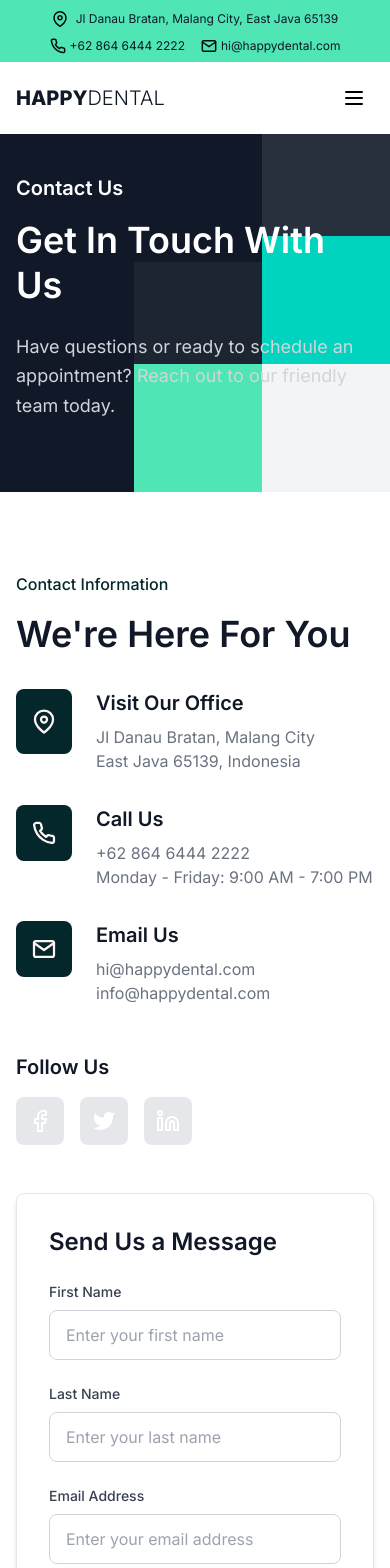
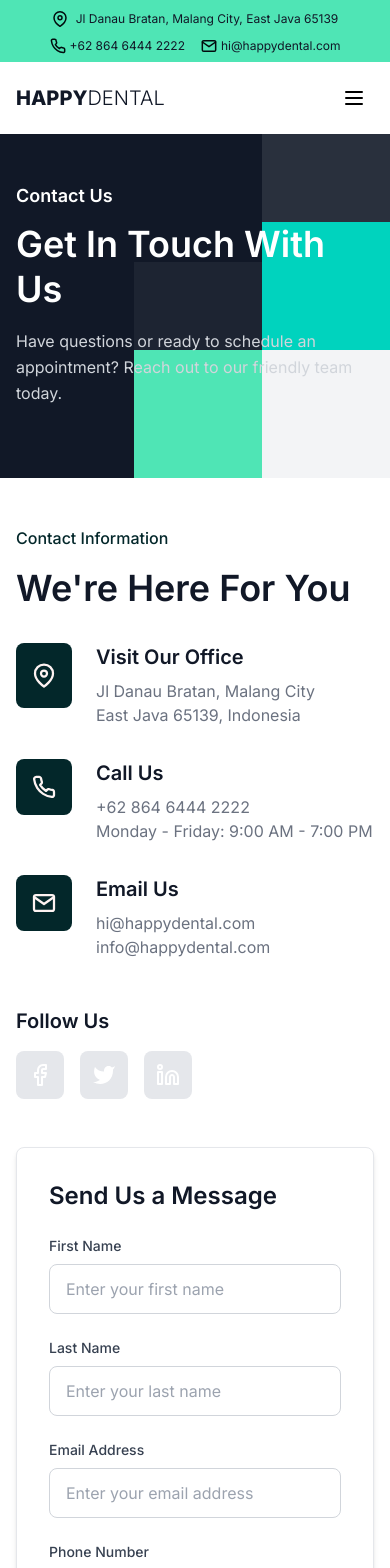
Before and after one commit to Nityom/dental-template, a Next.js app: page /contact in a window 390 px wide. Shown: the top 1568 px of the page. Built offline with nearby package versions, Linux system fonts and the light colour scheme.

Commit message:
style: Update padding and font sizes in ContactPage sections

```diff
--- a/src/app/contact/page.jsx
+++ b/src/app/contact/page.jsx
@@ -12,16 +12,14 @@ export default function ContactPage() {  return (
     <div className="min-h-screen bg-white">
       <Header />
       <ScrollToTop />
-
-      {/* Hero Section */}
-      <section className="bg-gray-900 text-white py-10 sm:py-16 md:py-20 relative overflow-hidden">
+        {/* Hero Section */}
+      <section className="bg-gray-900 text-white py-12 md:py-16 lg:py-20 relative overflow-hidden">
         <div className="max-w-7xl mx-auto px-4 relative z-10">
           <div className="max-w-2xl">
-            <p className="text-xl font-semibold mb-4">Contact Us</p>
-            <h1 className="text-4xl sm:text-6xl md:text-7xl font-semibold mb-6 leading-tight">
-              Get In Touch With Us
+            <p className="text-lg md:text-xl font-semibold mb-3 md:mb-4">Contact Us</p>
+            <h1 className="text-4xl sm:text-5xl md:text-6xl lg:text-7xl font-semibold mb-4 md:mb-6 leading-tight">              Get In Touch With Us
             </h1>
-            <p className="text-lg text-gray-300 mb-8 leading-relaxed">
+            <p className="text-base md:text-lg text-gray-300 mb-6 md:mb-8 leading-relaxed">
               Have questions or ready to schedule an appointment? Reach out to our friendly team today.
             </p>
           </div>
@@ -34,10 +32,8 @@ export default function ContactPage() {  return (
         <div className="absolute bottom-0 right-0 w-32 h-32 bg-gray-100"></div>
         <div className="absolute bottom-0 right-32 w-32 h-32 bg-teal-400"></div>
         <div className="absolute bottom-32 right-0 w-32 h-32 bg-teal-500"></div>
-      </section>
-
-      {/* Contact Information & Form Section */}
-      <section className="py-20 bg-white">
+      </section>      {/* Contact Information & Form Section */}
+      <section className="py-12 md:py-16 lg:py-20 bg-white">
         <div className="max-w-7xl mx-auto px-4">
           <div className="grid grid-cols-1 lg:grid-cols-2 gap-12">
             {/* Contact Information */}
@@ -128,10 +124,8 @@ export default function ContactPage() {  return (
             </div>
           </div>
         </div>
-      </section>
-
-      {/* Office Hours Section */}
-      <section className="py-20 bg-gray-50">
+      </section>      {/* Office Hours Section */}
+      <section className="py-12 md:py-16 lg:py-20 bg-gray-50">
         <div className="max-w-7xl mx-auto px-4">
           <div className="text-center mb-16">
             <p className="text-teal-800 font-medium mb-4">Office Hours</p>
@@ -177,10 +171,8 @@ export default function ContactPage() {  return (
 </Card>
           </div>
         </div>
-      </section>
-
-      {/* Map Section */}
-      <section className="py-20 bg-white">
+      </section>      {/* Map Section */}
+      <section className="py-12 md:py-16 lg:py-20 bg-white">
         <div className="max-w-7xl mx-auto px-4">
           <div className="text-center mb-16">
             <p className="text-teal-800 font-medium mb-4">Our Location</p>
@@ -230,9 +222,8 @@ export default function ContactPage() {  return (
           </div>
         </div>
       </section>
-
-      {/* FAQ Section */}
-      <section className="py-20 bg-gray-50">
+        {/* FAQ Section */}
+      <section className="py-12 md:py-16 lg:py-20 bg-gray-50">
         <div className="max-w-7xl mx-auto px-4">
           <div className="text-center mb-16">
             <p className="text-teal-800 font-medium mb-4">Frequently Asked Questions</p>
```
